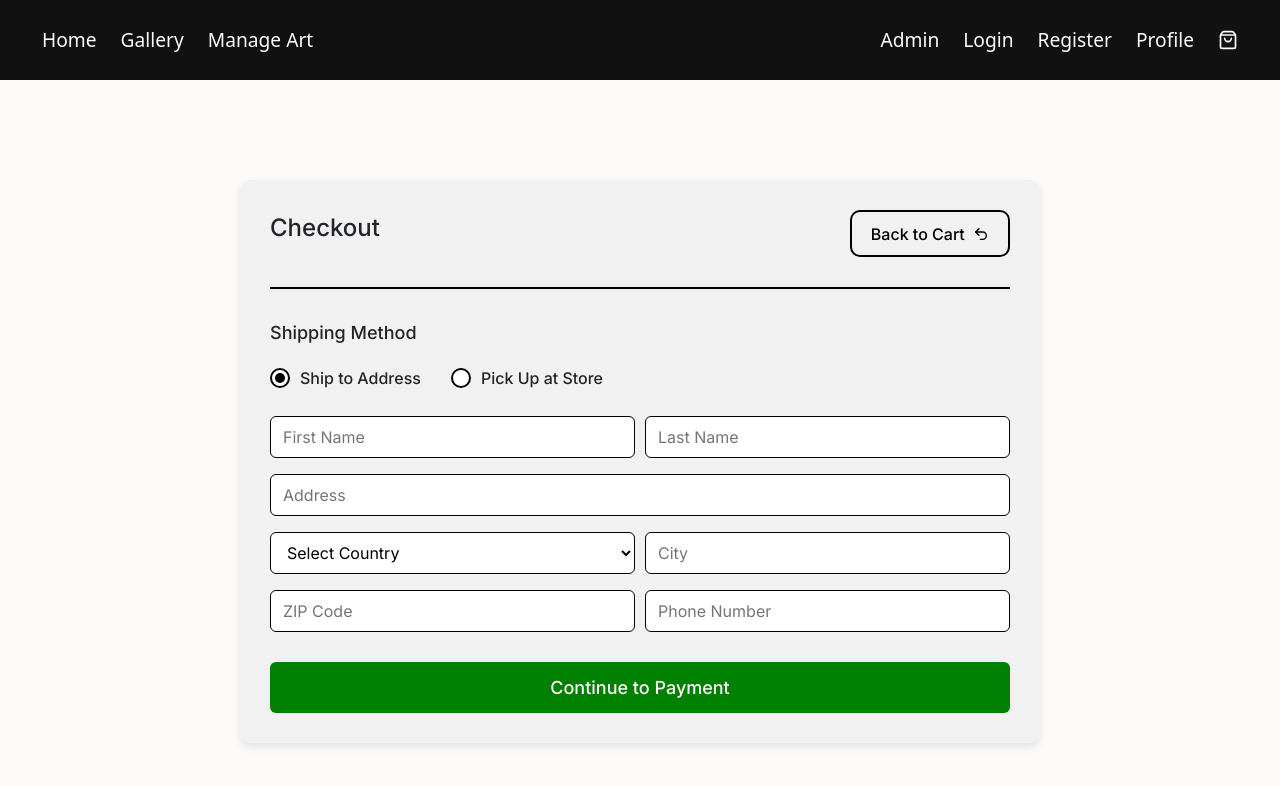
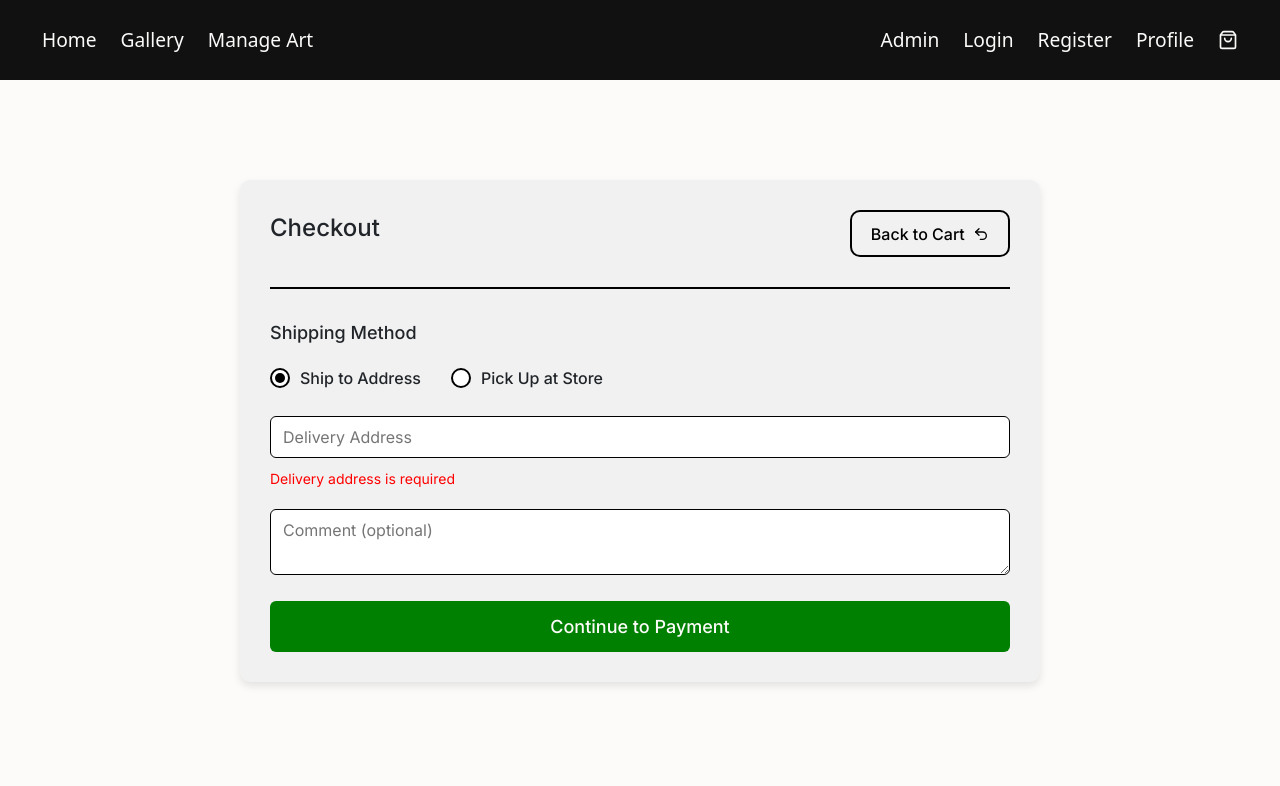
Before and after one commit to MatLan8/ArtFront, a React (Vite) app: page /Checkout in a window 1280 px wide. Shown: the top 786 px of the page. Built offline with nearby package versions, Linux system fonts and the light colour scheme.

Commit message:
Added stripe payments and fixed checkout page

```diff
--- a/src/App.tsx
+++ b/src/App.tsx
@@ -15,6 +15,7 @@ import EditProfile from "./pages/Profile/EditProfile";
 import OrderHistory from "./pages/Profile/OrderHistory";
 import Login from "./pages/Login/Login";
 import ProfitsReport from "./pages/ProfitsReport/ProfitsReport";
+import PaymentSuccess from "./pages/PaymentSuccess/PaymentSuccess";
 
 function App() {
   return (
@@ -37,6 +38,7 @@ function App() {
           <Route path="/Cart" element={<ShoppingCart />} />
           <Route path="/Register" element={<Register />} />
           <Route path="/Login" element={<Login />} />
+          <Route path="/payment-success" element={<PaymentSuccess />} />
         </Routes>
       </main>
     </div>
--- /dev/null
+++ b/src/api/Cart/useDeleteAllCartArtworks.ts
@@ -0,0 +1,29 @@
+import { useMutation, useQueryClient } from "@tanstack/react-query";
+import axios from "axios";
+
+export const useDeleteAllCartArtworks = (clientId: string) => {
+  const queryClient = useQueryClient();
+
+  return useMutation<void, Error, string>({
+    mutationFn: async (clientId) => {
+      await axios.delete(
+        `${
+          import.meta.env.VITE_BASE_URL
+        }/Cart/DeleteAllCartArtworks/${clientId}`
+      );
+    },
+    onSuccess: () => {
+      queryClient.invalidateQueries({
+        queryKey: ["getAllCartArtworksByClientId", clientId],
+      });
+
+      queryClient.invalidateQueries({
+        queryKey: ["cartTotalSum", clientId],
+      });
+
+      queryClient.invalidateQueries({
+        queryKey: ["cartAutomaticDiscount", clientId],
+      });
+    },
+  });
+};
--- /dev/null
+++ b/src/api/Order/useCreateOrder.ts
@@ -0,0 +1,22 @@
+import { useMutation } from "@tanstack/react-query";
+import axios from "axios";
+
+export interface OrderCreate {
+  clientId: string;
+  deliveryAddress: string;
+  comment: string;
+  deliveryMethod: number;
+  discountCouponId?: string;
+}
+
+export const useCreateOrder = () => {
+  return useMutation<string, Error, OrderCreate>({
+    mutationFn: async (orderC: OrderCreate) => {
+      const { data } = await axios.post<string>(
+        `${import.meta.env.VITE_BASE_URL}/Order/Create`,
+        orderC
+      );
+      return data;
+    },
+  });
+};
--- /dev/null
+++ b/src/api/Payment/useConfirmStripePayment.ts
@@ -0,0 +1,16 @@
+import { useMutation } from "@tanstack/react-query";
+import axios from "axios";
+
+export const useConfirmStripePayment = () => {
+  return useMutation<void, Error, string>({
+    mutationFn: async (sessionId) => {
+      await axios.post(
+        `${import.meta.env.VITE_BASE_URL}/Payment/ConfirmPayment`,
+        sessionId,
+        {
+          headers: { "Content-Type": "application/json" },
+        }
+      );
+    },
+  });
+};
--- /dev/null
+++ b/src/api/Payment/useCreateCheckoutSession.ts
@@ -0,0 +1,20 @@
+import { useMutation } from "@tanstack/react-query";
+import axios from "axios";
+
+type CreateCheckoutSessionRequest = {
+  clientId: string;
+  orderId: string;
+  couponId?: string;
+};
+
+export const useCreateCheckoutSession = () => {
+  return useMutation<string, Error, CreateCheckoutSessionRequest>({
+    mutationFn: async (payload) => {
+      const { data } = await axios.post<string>(
+        `${import.meta.env.VITE_BASE_URL}/Payment/CreateCheckoutSession`,
+        payload
+      );
+      return data;
+    },
+  });
+};
--- a/src/pages/Checkout/Checkout.module.css
+++ b/src/pages/Checkout/Checkout.module.css
@@ -169,3 +169,18 @@
 .PaymentButton:hover {
   background-color: #006400;
 }
+
+.commentSection {
+  width: 100%;
+}
+
+.commentSection textarea {
+  width: 100%;
+  padding: 8px 12px;
+  border: 1px solid black;
+  border-radius: 6px;
+  outline: none;
+  resize: vertical;
+  font-size: 16px;
+  background-color: white;
+}
--- a/src/pages/Checkout/Checkout.tsx
+++ b/src/pages/Checkout/Checkout.tsx
@@ -2,11 +2,26 @@ import React, { useState } from "react";
 import { Undo2 } from "lucide-react";
 import style from "./Checkout.module.css";
 import { useNavigate } from "react-router-dom";
+import { useCreateOrder } from "../../api/Order/useCreateOrder";
+import { useCreateCheckoutSession } from "../../api/Payment/useCreateCheckoutSession";
+import toast from "react-hot-toast";
 
 function Checkout() {
-  const [shippingMethod, setShippingMethod] = useState("ship");
+  const navigate = useNavigate();
+  const clientId = sessionStorage.getItem("userId") || "";
+  const storedCoupon = sessionStorage.getItem("appliedCoupon");
+
+  const couponId = storedCoupon ? JSON.parse(storedCoupon).couponId : undefined;
+
+  const [shippingMethod, setShippingMethod] = useState<"ship" | "pickup">(
+    "ship"
+  );
   const [selectedStore, setSelectedStore] = useState(1);
-  const navigate = useNavigate();
+  const [address, setAddress] = useState("");
+  const [comment, setComment] = useState("");
+
+  const createOrderMutation = useCreateOrder();
+  const createCheckoutSession = useCreateCheckoutSession();
 
   const stores = [
     { id: 1, name: "Store A", address: "123 Main St, New York" },
@@ -14,25 +29,54 @@ function Checkout() {
     { id: 3, name: "Store C", address: "789 Market Rd, Chicago" },
   ];
 
-  const countries = [
-    "United States",
-    "Canada",
-    "United Kingdom",
-    "Germany",
-    "France",
-    "Australia",
-    "Japan",
-    "India",
-    "Brazil",
-    "Mexico",
-    "Italy",
-    "Spain",
-  ];
+  const isShipAddressInvalid = shippingMethod === "ship" && !address.trim();
 
-  const handleCheckout = () => {};
+  const handleCheckout = () => {
+    if (!clientId || isShipAddressInvalid) return;
+
+    const deliveryAddress =
+      shippingMethod === "ship"
+        ? address
+        : stores.find((s) => s.id === selectedStore)?.address || "";
+
+    createOrderMutation.mutate(
+      {
+        clientId,
+        deliveryAddress,
+        comment,
+        deliveryMethod: shippingMethod === "ship" ? 0 : 1,
+        discountCouponId: couponId,
+      },
+      {
+        onSuccess: (orderId) => {
+          toast.success("Order created successfully");
+          createCheckoutSession.mutate(
+            {
+              clientId,
+              orderId,
+              couponId,
+            },
+            {
+              onSuccess: (checkoutUrl) => {
+                window.location.href = checkoutUrl;
+              },
+              onError: () => {
+                toast.error("Failed to start payment");
+              },
+            }
+          );
+        },
+        onError: (error) => {
+          toast.error(error.message || "Failed to create order");
+        },
+      }
+    );
+  };
+
   const handleBack = () => {
     navigate("/Cart");
   };
+
   return (
     <div className={style.Container}>
       <div className={style.titleContainer}>
@@ -91,32 +135,35 @@ function Checkout() {
 
       {shippingMethod === "ship" && (
         <div className={style.shipForm}>
-          <div className={style.row}>
-            <input type="text" placeholder="First Name" />
-            <input type="text" placeholder="Last Name" />
-          </div>
-
-          <input type="text" placeholder="Address" />
-
-          <div className={style.row}>
-            <select>
-              <option value="">Select Country</option>
-              {countries.map((country, idx) => (
-                <option key={idx} value={country}>
-                  {country}
-                </option>
-              ))}
-            </select>
-            <input type="text" placeholder="City" />
-          </div>
-
-          <div className={style.row}>
-            <input type="text" placeholder="ZIP Code" />
-            <input type="text" placeholder="Phone Number" />
-          </div>
+          <input
+            type="text"
+            placeholder="Delivery Address"
+            value={address}
+            onChange={(e) => setAddress(e.target.value)}
+          />
+          {isShipAddressInvalid && (
+            <span style={{ color: "red", fontSize: "14px" }}>
+              Delivery address is required
+            </span>
+          )}
         </div>
       )}
-      <button className={style.PaymentButton} onClick={handleCheckout}>
+
+      <div className={style.commentSection}>
+        <textarea
+          placeholder="Comment (optional)"
+          value={comment}
+          onChange={(e) => setComment(e.target.value)}
+        />
+      </div>
+
+      <button
+        className={style.PaymentButton}
+        onClick={handleCheckout}
+        disabled={
+          createOrderMutation.status === "pending" || isShipAddressInvalid
+        }
+      >
         Continue to Payment
       </button>
     </div>
--- /dev/null
+++ b/src/pages/PaymentSuccess/PaymentSuccess.tsx
@@ -0,0 +1,39 @@
+import { useEffect } from "react";
+import { useSearchParams, useNavigate } from "react-router-dom";
+import { useDeleteAllCartArtworks } from "../../api/Cart/useDeleteAllCartArtworks";
+import { useConfirmStripePayment } from "../../api/Payment/useConfirmStripePayment";
+import toast from "react-hot-toast";
+
+function PaymentSuccess() {
+  const [params] = useSearchParams();
+  const navigate = useNavigate();
+  const clientId = sessionStorage.getItem("userId") || "";
+
+  const confirmPayment = useConfirmStripePayment();
+  const deleteAllCartArtworks = useDeleteAllCartArtworks(clientId);
+
+  useEffect(() => {
+    const sessionId = params.get("session_id");
+    if (!sessionId) return;
+
+    confirmPayment.mutate(sessionId, {
+      onSuccess: () => {
+        sessionStorage.removeItem("appliedCoupon");
+
+        deleteAllCartArtworks.mutate(clientId, {
+          onSuccess: () => {
+            toast.success("Payment successful!");
+            navigate("/gallery");
+          },
+        });
+      },
+      onError: () => {
+        toast.error("Payment confirmation failed");
+      },
+    });
+  }, [clientId, params]);
+
+  return <p>Processing payment...</p>;
+}
+
+export default PaymentSuccess;
--- a/src/types/DiscountCouponVerification.ts
+++ b/src/types/DiscountCouponVerification.ts
@@ -3,4 +3,5 @@ export type DiscountCouponVerification = {
   errorCode?: string;
   message?: string;
   discountValue?: number;
+  couponId?: string;
 };
```
Also changed, not shown: src/pages/ShoppingCart/ShoppingCart.tsx (+17 -1 lines).
